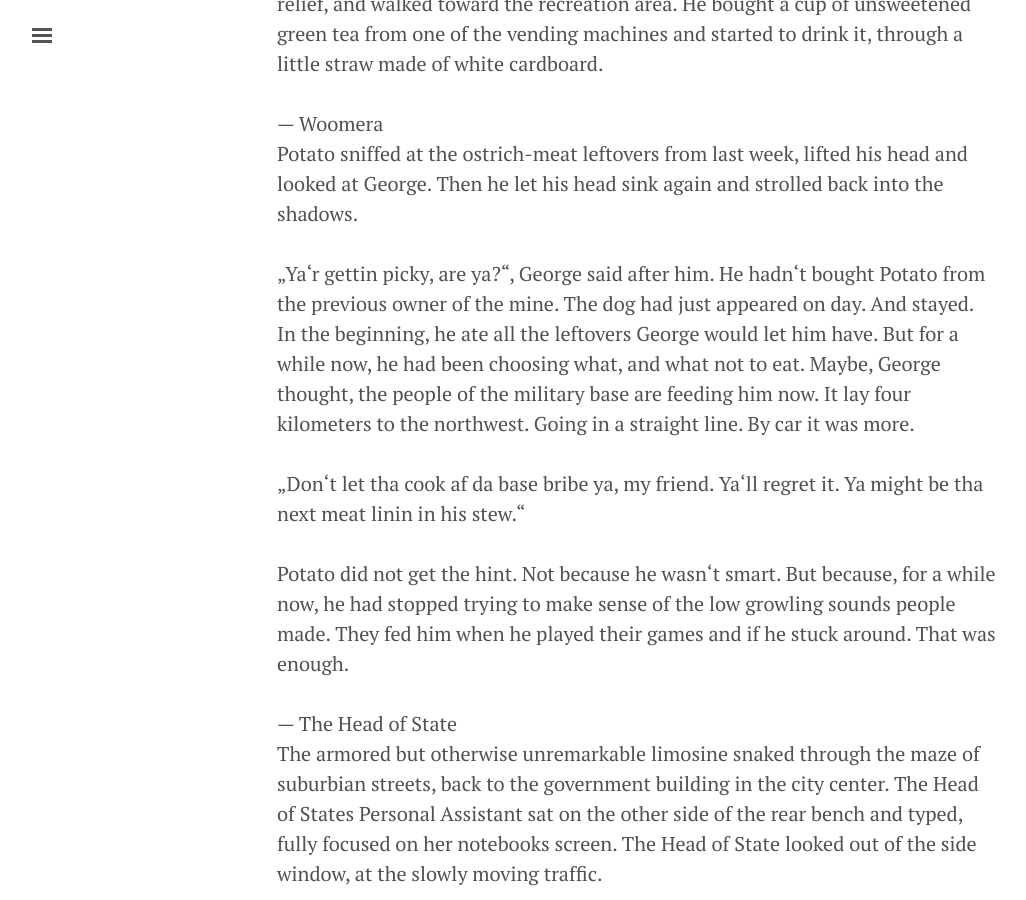
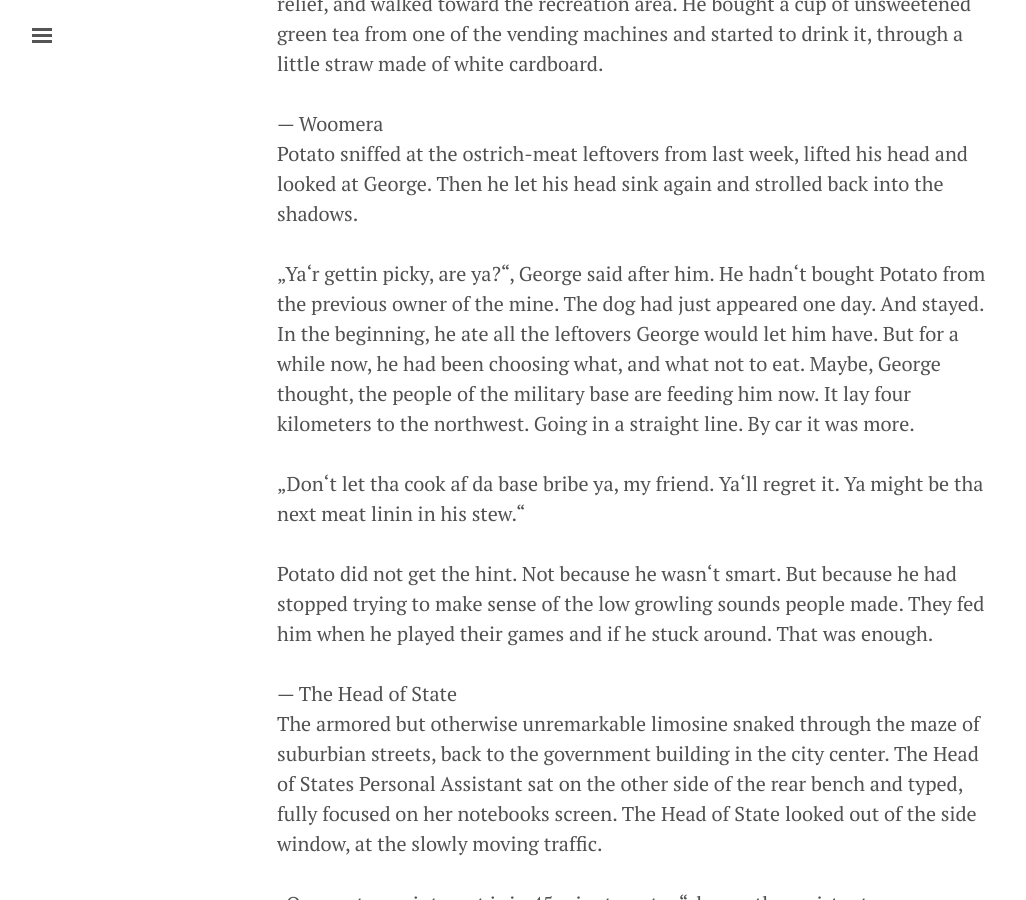
Before and after one commit to SOSTaler/sostaler.github.io, a Jekyll site: the page built from TheHayabusaEffect.md, in a window 1280 px wide and 900 px high, scrolled down 5071 px. Shown: the whole window, without its empty margins (3-1029 px from the left). Built offline with Jekyll 4.4.1, drawn with Linux system fonts in a browser that asks for light colours; comment, search, counter and statistics services are not loaded.

Commit message:
Update TheHayabusaEffect.md

```diff
--- a/TheHayabusaEffect.md
+++ b/TheHayabusaEffect.md
@@ -45,9 +45,9 @@ There was no life in the asteroids core. Not even in his outer layers, made of i
 The probes approach toward the new crater on the asteroid was a critical manoeuvre, especially the last few meters.  The suction tube was telescopic, but since the probe might approach the surface at a slight angle, the engineers wanted to avoid a contraction. The probes autonomus guidance system activated the breaking thrusters in time, switched on the suction mechanism and filled the first of its three, sterile compartments with everything it could get. Fourty minutes later, the JAXA mission chief left the mission control room with a sigh of relief, and walked toward the recreation area. He bought a cup of unsweetened green tea from one of the vending machines and started to drink it, through a little straw made of white cardboard.<br><br>
 --- Woomera<br>
 Potato sniffed at the ostrich-meat leftovers from last week, lifted his head and looked at George. Then he let his head sink again and strolled back into the shadows.<br><br>
-„Ya‘r gettin picky, are ya?“, George said after him. He hadn‘t bought Potato from the previous owner of the mine. The dog had just appeared on day. And stayed. In the beginning, he ate all the leftovers George would let him have. But for a while now, he had been choosing what, and what not to eat. Maybe, George thought, the people of the military base are feeding him now. It lay four kilometers to the northwest. Going in a straight line.  By car it was more. <br><br>
+„Ya‘r gettin picky, are ya?“, George said after him. He hadn‘t bought Potato from the previous owner of the mine. The dog had just appeared one day. And stayed. In the beginning, he ate all the leftovers George would let him have. But for a while now, he had been choosing what, and what not to eat. Maybe, George thought, the people of the military base are feeding him now. It lay four kilometers to the northwest. Going in a straight line.  By car it was more. <br><br>
 „Don‘t let tha cook af da base bribe ya, my friend. Ya‘ll regret it. Ya might be tha next meat linin in his stew.“<br><br>
-Potato did not get the hint. Not because he wasn‘t smart. But because, for a while now, he had stopped trying to make sense of the low growling sounds people made. They fed him when he played their games and if he stuck around. That was enough.<br><br>
+Potato did not get the hint. Not because he wasn‘t smart. But because he had stopped trying to make sense of the low growling sounds people made. They fed him when he played their games and if he stuck around. That was enough.<br><br>
 --- The Head of State<br>
 The armored but otherwise unremarkable limosine snaked through the maze of suburbian streets, back to the government building in the city center. The Head of States Personal Assistant sat on the other side of the rear bench and typed, fully focused on her notebooks screen. The Head of State looked out of the side window, at the slowly moving traffic.<br><br>
 „Our next appointment is in 45 minutes, at ...“, began the assistant.<br><br>
```
